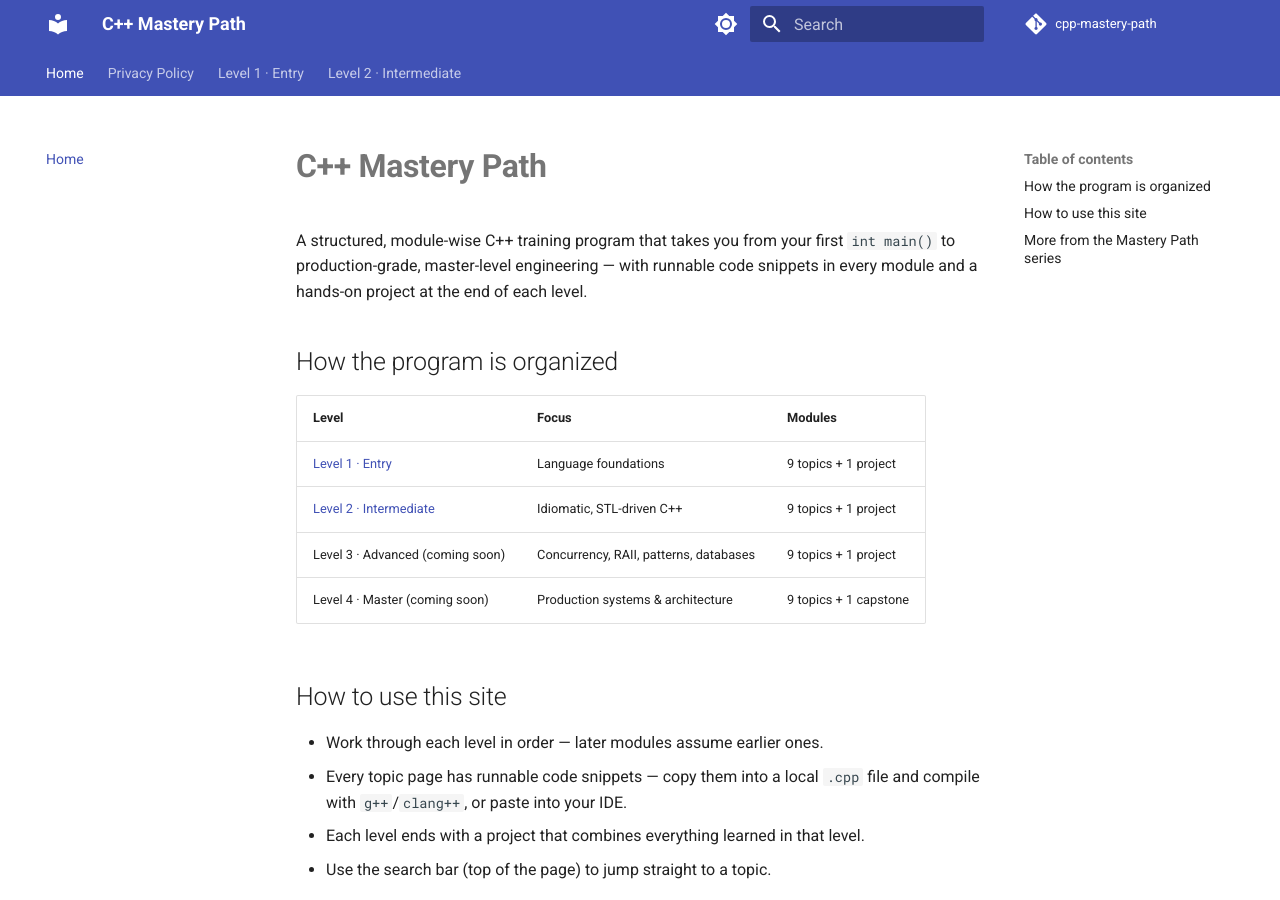
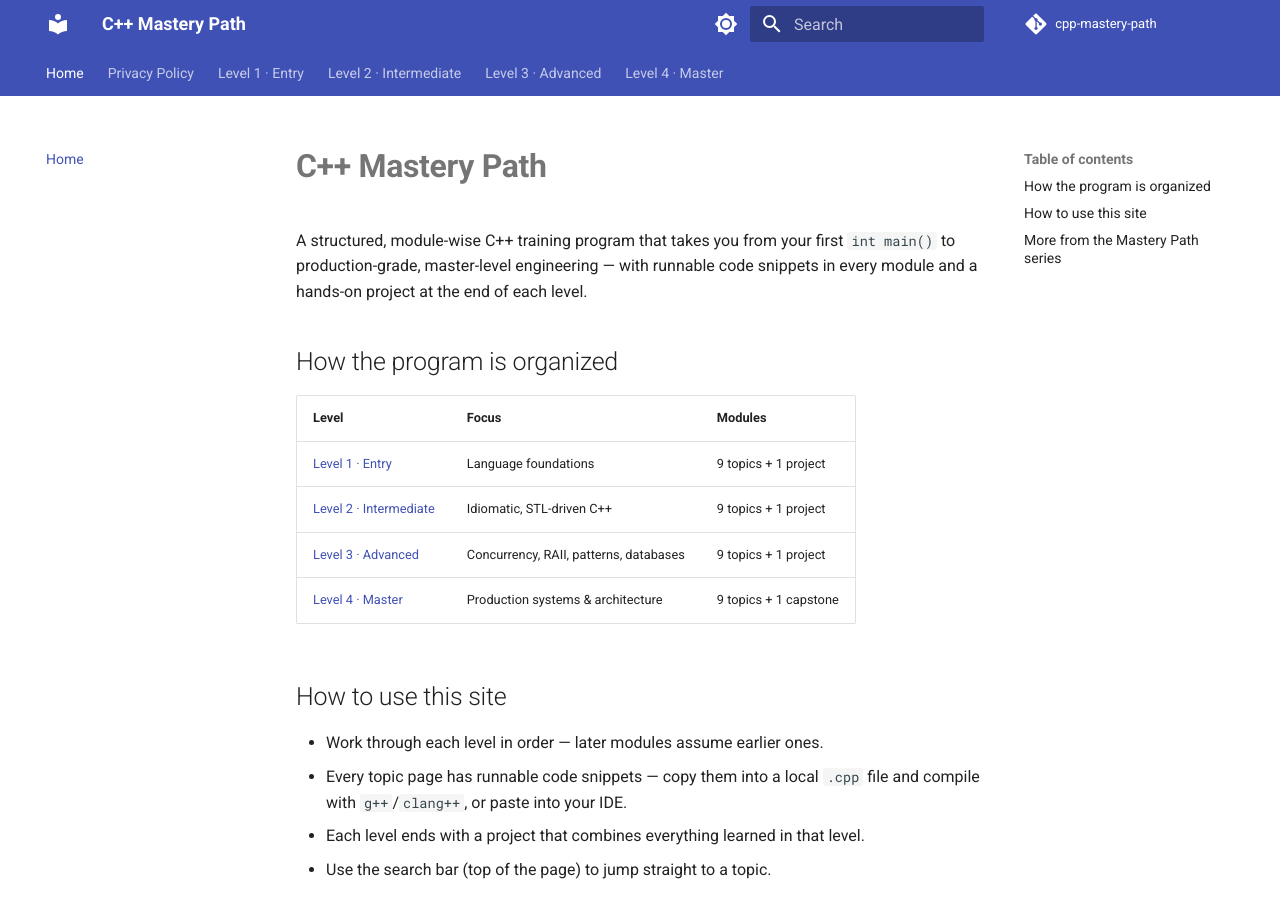
Before and after one commit to SIGILIPELLI/cpp-mastery-path, an MkDocs documentation site: the page built from docs/index.md, in a window 1280 px wide and 900 px high. Built offline with MkDocs 1.6.1 and Material for MkDocs 9.7.7, drawn with Linux system fonts in a browser that asks for light colours; comment, search, counter and statistics services are not loaded; part of the change alters nothing that is shown.

Commit message:
Restore finished level(s) to nav/sitemap/homepage
Real content is now written for this level; lifting the interim
AdSense thin-content exclusion put in place while it was still stubs.

Co-Authored-By: Claude Opus 5 <noreply@anthropic.com>

```diff
--- a/docs/index.md
+++ b/docs/index.md
@@ -15,8 +15,8 @@ code snippets in every module and a hands-on project at the end of each level.
 |-------|-------|---------|
 | [Level 1 · Entry](level-1/index.md) | Language foundations | 9 topics + 1 project |
 | [Level 2 · Intermediate](level-2/index.md) | Idiomatic, STL-driven C++ | 9 topics + 1 project |
-| Level 3 · Advanced (coming soon) | Concurrency, RAII, patterns, databases | 9 topics + 1 project |
-| Level 4 · Master (coming soon) | Production systems & architecture | 9 topics + 1 capstone |
+| [Level 3 · Advanced](level-3/index.md) | Concurrency, RAII, patterns, databases | 9 topics + 1 project |
+| [Level 4 · Master](level-4/index.md) | Production systems & architecture | 9 topics + 1 capstone |
 
 ## How to use this site
 
--- a/mkdocs.yml
+++ b/mkdocs.yml
@@ -74,7 +74,27 @@ nav:
       - "08 · Error Handling with Exceptions": level-2/08-error-handling-exceptions.md
       - "09 · Build Tools (CMake Basics)": level-2/09-build-tools-cmake.md
       - "10 · Project — Library Management System": level-2/10-project-library-management.md
-# --- auto-pruned stub levels (see AdSense low-value-content fix) ---
-exclude_docs: |
-  level-3/*.md
-  level-4/*.md
+  - "Level 3 · Advanced":
+      - Overview: level-3/index.md
+      - "01 · Advanced Templates": level-3/01-advanced-templates.md
+      - "02 · Move Semantics & Rvalue References": level-3/02-move-semantics-rvalue-references.md
+      - "03 · Concurrency": level-3/03-concurrency.md
+      - "04 · RAII Deep Dive": level-3/04-raii-deep-dive.md
+      - "05 · Design Patterns in C++": level-3/05-design-patterns.md
+      - "06 · Networking Basics": level-3/06-networking-basics.md
+      - "07 · Working with SQLite from C++": level-3/07-sqlite.md
+      - "08 · Testing with Google Test": level-3/08-testing-googletest.md
+      - "09 · Performance Profiling": level-3/09-performance-profiling.md
+      - "10 · Project — Multi-threaded Task Processor": level-3/10-project-task-processor.md
+  - "Level 4 · Master":
+      - Overview: level-4/index.md
+      - "01 · Modern C++ Features (17/20)": level-4/01-modern-cpp-features.md
+      - "02 · Advanced Concurrency": level-4/02-advanced-concurrency.md
+      - "03 · Compile-time Computation": level-4/03-compile-time-computation.md
+      - "04 · Systems Programming Patterns": level-4/04-systems-programming-patterns.md
+      - "05 · Security Best Practices": level-4/05-security-best-practices.md
+      - "06 · Large-Scale Build Systems": level-4/06-large-scale-build-systems.md
+      - "07 · Cross-platform Development": level-4/07-cross-platform-development.md
+      - "08 · Testing at Scale & CI": level-4/08-testing-at-scale-ci.md
+      - "09 · Performance at Scale": level-4/09-performance-at-scale.md
+      - "10 · Capstone Project": level-4/10-capstone-project.md
```
